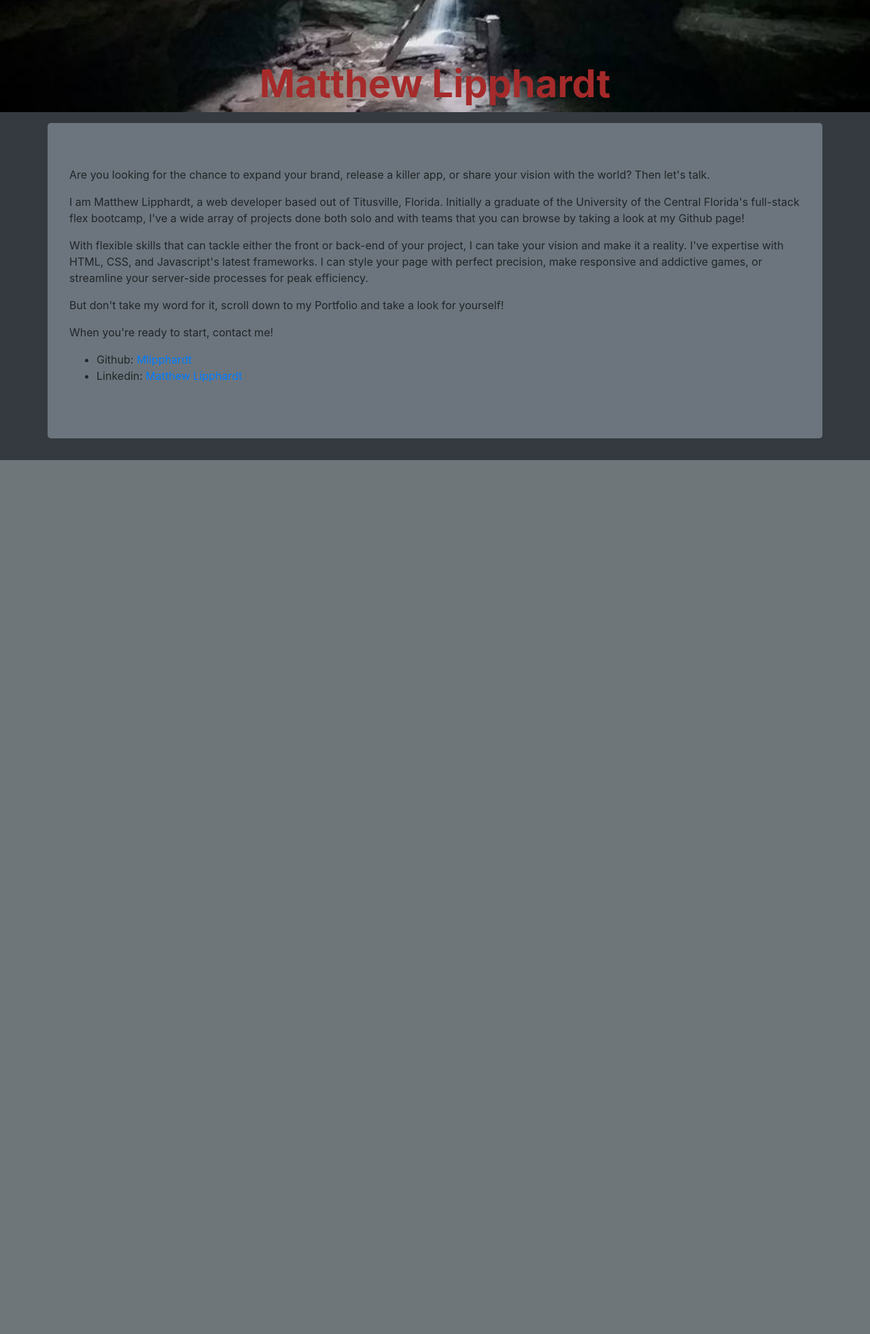
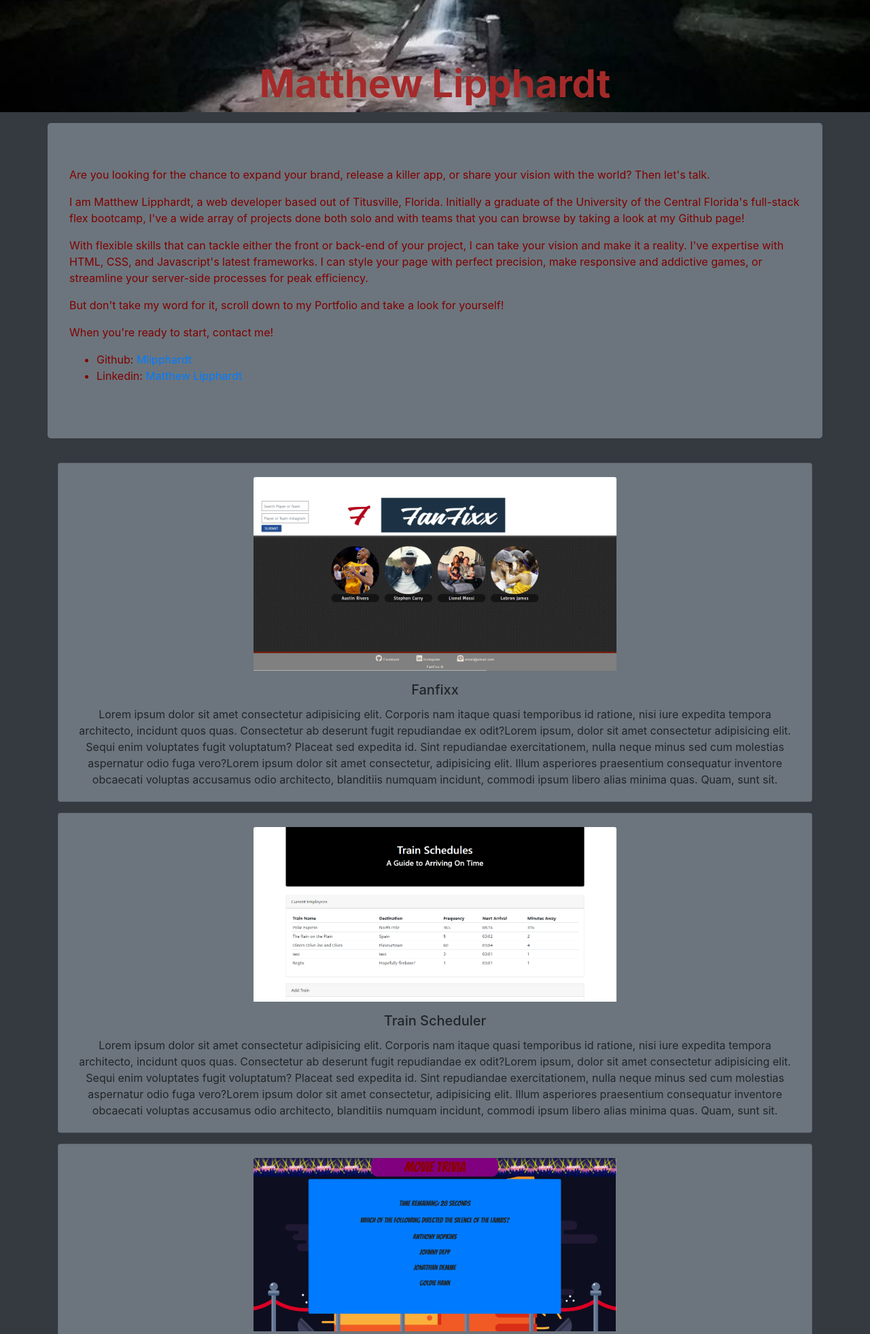
Before and after one commit to Mlipphardt/Portfolio-legacy, a PHP site: page / in a window 1280 px wide. Shown: the part 635-2598 px from the top of the page at 68% size. Before the commit the page ends 1312 px from the top, so only its background shows below. Run offline with PHP 8.4, Linux system fonts and the light colour scheme.

Commit message:
Cards for portfolio added with relevant images, but placeholder text

```diff
--- a/assets/css/style.css
+++ b/assets/css/style.css
@@ -18,3 +18,7 @@ html{
     Color: brown;
     font-weight: bolder;
 }
+
+.jumbotron{
+    color: maroon;
+}
--- a/index.html
+++ b/index.html
@@ -48,8 +48,40 @@
         </div>
 
         <!-- Portfolio  -->
-        <div class = "row">
+        <div class = "row my-1">
+            <div class = "col-md-12">
+                <div class="card bg-secondary text-center">
+                    <div class="card-body">
+                        <img class="card-img-top w-50 h-50" src="./assets/images/fanfixx.png" alt="Card image cap">
+                        <h5 class = "card-title mt-3"> Fanfixx </h5>
+                        <p class="card-text">Lorem ipsum dolor sit amet consectetur adipisicing elit. Corporis nam itaque quasi temporibus id ratione, nisi iure expedita tempora architecto, incidunt quos quas. Consectetur ab deserunt fugit repudiandae ex odit?Lorem ipsum, dolor sit amet consectetur adipisicing elit. Sequi enim voluptates fugit voluptatum? Placeat sed expedita id. Sint repudiandae exercitationem, nulla neque minus sed cum molestias aspernatur odio fuga vero?Lorem ipsum dolor sit amet consectetur, adipisicing elit. Illum asperiores praesentium consequatur inventore obcaecati voluptas accusamus odio architecto, blanditiis numquam incidunt, commodi ipsum libero alias minima quas. Quam, sunt sit.</p>
+                    </div>
+                </div>
+            </div>
+        </div>
 
+        <div class = "row my-3">
+            <div class = "col-md-12">
+                <div class="card bg-secondary text-center">
+                    <div class="card-body">
+                        <img class="card-img-top w-50 h-50" src="./assets/images/trainscheduler.png" alt="Card image cap">
+                        <h5 class = "card-title mt-3"> Train Scheduler </h5>
+                        <p class="card-text">Lorem ipsum dolor sit amet consectetur adipisicing elit. Corporis nam itaque quasi temporibus id ratione, nisi iure expedita tempora architecto, incidunt quos quas. Consectetur ab deserunt fugit repudiandae ex odit?Lorem ipsum, dolor sit amet consectetur adipisicing elit. Sequi enim voluptates fugit voluptatum? Placeat sed expedita id. Sint repudiandae exercitationem, nulla neque minus sed cum molestias aspernatur odio fuga vero?Lorem ipsum dolor sit amet consectetur, adipisicing elit. Illum asperiores praesentium consequatur inventore obcaecati voluptas accusamus odio architecto, blanditiis numquam incidunt, commodi ipsum libero alias minima quas. Quam, sunt sit.</p>
+                    </div>
+                </div>
+            </div>
+        </div>
+
+        <div class = "row my-3">
+            <div class = "col-md-12">
+                <div class="card bg-secondary text-center">
+                    <div class="card-body">
+                        <img class="card-img-top w-50 h-50" src="./assets/images/MovieTrivia.png" alt="Card image cap">
+                        <h5 class = "card-title mt-3"> Movie Trivia Game </h5>
+                        <p class="card-text">Lorem ipsum dolor sit amet consectetur adipisicing elit. Corporis nam itaque quasi temporibus id ratione, nisi iure expedita tempora architecto, incidunt quos quas. Consectetur ab deserunt fugit repudiandae ex odit?Lorem ipsum, dolor sit amet consectetur adipisicing elit. Sequi enim voluptates fugit voluptatum? Placeat sed expedita id. Sint repudiandae exercitationem, nulla neque minus sed cum molestias aspernatur odio fuga vero?Lorem ipsum dolor sit amet consectetur, adipisicing elit. Illum asperiores praesentium consequatur inventore obcaecati voluptas accusamus odio architecto, blanditiis numquam incidunt, commodi ipsum libero alias minima quas. Quam, sunt sit.</p>
+                    </div>
+                </div>
+            </div>
         </div>
 
         <!-- Contact Form -->
```
Also changed, not shown: assets/images/MovieTrivia.png (added), assets/images/fanfixx.png (added), assets/images/fanfixxresized.png (added), assets/images/fanfixxthumb.png (added), assets/images/trainscheduler.png (added).
